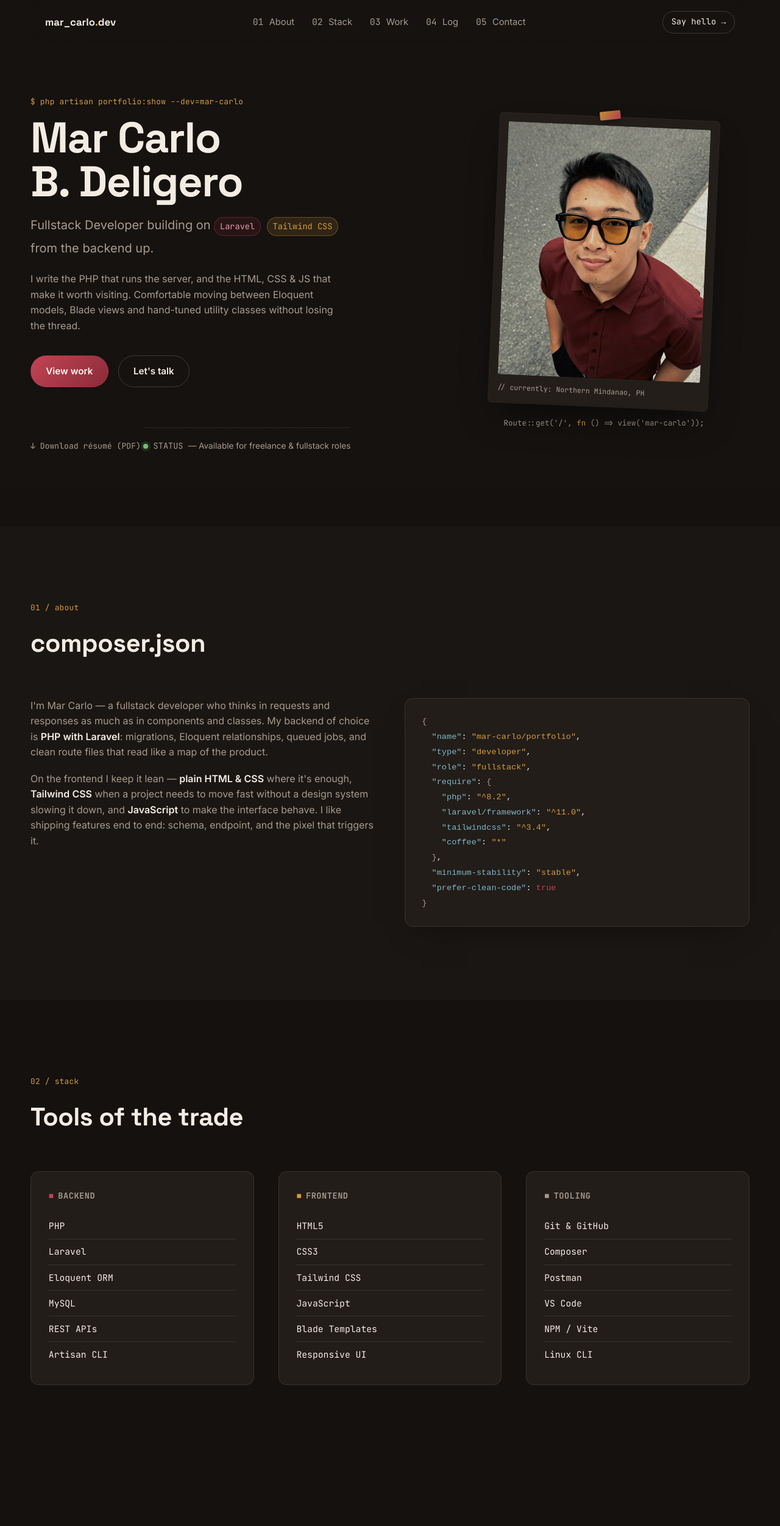
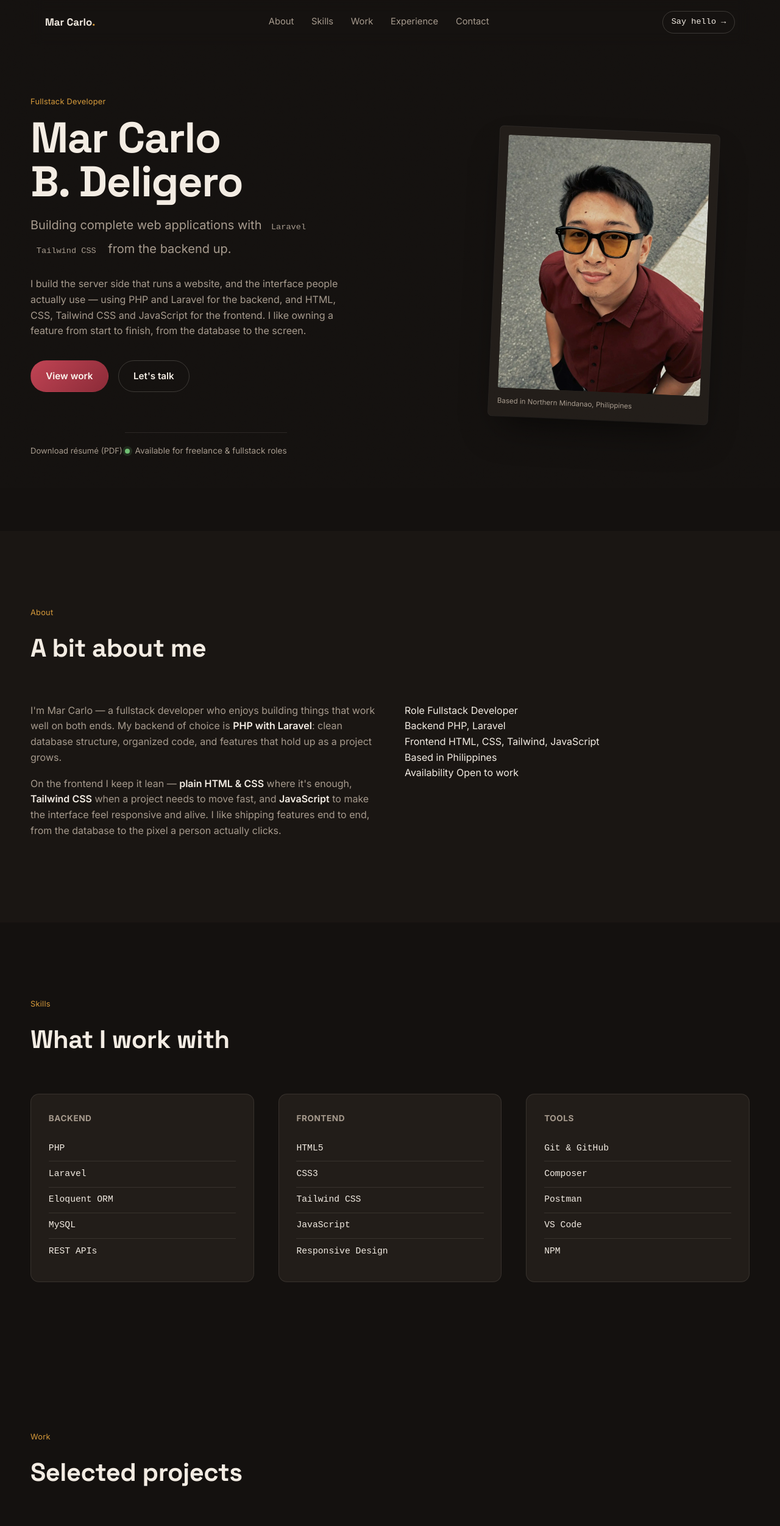
Before and after one commit to MarCarloDeligero/marcarlodeligero.github.io, a plain HTML site: page index.html in a window 1280 px wide. Shown: the top 2503 px of the page at 61% size. Drawn offline with Linux system fonts and the light colour scheme.

Commit message:
Refactor text and update contact information
Updated various text elements for clarity and consistency, including meta descriptions, section headings, and project descriptions. Adjusted email contact information and footer text.

```diff
--- a/index.html
+++ b/index.html
@@ -4,34 +4,35 @@
 <meta charset="UTF-8">
 <meta name="viewport" content="width=device-width, initial-scale=1.0">
 <title>Mar Carlo B. Deligero — Fullstack Developer</title>
-<meta name="description" content="Mar Carlo B. Deligero — Fullstack Developer working with PHP Laravel, Tailwind CSS, HTML &amp; JavaScript.">
+<meta name="description" content="Mar Carlo B. Deligero — Fullstack Developer working with PHP Laravel, Tailwind CSS, HTML and JavaScript.">
 <link rel="icon" href="favicon.svg" type="image/svg+xml">
 
 <!-- Open Graph -->
 <meta property="og:type" content="website">
 <meta property="og:title" content="Mar Carlo B. Deligero — Fullstack Developer">
-<meta property="og:description" content="PHP Laravel backend, Tailwind CSS &amp; JavaScript frontend. View my work and get in touch.">
+<meta property="og:description" content="Laravel backend, Tailwind CSS and JavaScript frontend. View my work and get in touch.">
 <meta property="og:image" content="images/mar-carlo.jpg">
 <meta property="og:url" content="https://marcarlo.dev">
 
 <!-- Twitter -->
 <meta name="twitter:card" content="summary_large_image">
 <meta name="twitter:title" content="Mar Carlo B. Deligero — Fullstack Developer">
-<meta name="twitter:description" content="PHP Laravel backend, Tailwind CSS &amp; JavaScript frontend.">
+<meta name="twitter:description" content="Laravel backend, Tailwind CSS and JavaScript frontend.">
 <meta name="twitter:image" content="images/mar-carlo.jpg">
 
 <link rel="preconnect" href="https://fonts.googleapis.com">
 <link rel="preconnect" href="https://fonts.gstatic.com" crossorigin>
-<link href="https://fonts.googleapis.com/css2?family=Space+Grotesk:wght@500;600;700&family=Inter:wght@400;500;600;700&family=JetBrains+Mono:wght@400;500;700&display=swap" rel="stylesheet">
+<link href="https://fonts.googleapis.com/css2?family=Space+Grotesk:wght@500;600;700&family=Inter:wght@400;500;600;700&display=swap" rel="stylesheet">
 <link rel="stylesheet" href="style.css">
 </head>
 <body>
 
-<!-- BOOT OVERLAY -->
+<!-- LOADING OVERLAY -->
 <div class="boot" id="boot">
   <div class="boot__inner">
-    <p class="boot__line"><span class="boot__prompt">guest@portfolio</span><span class="boot__sep">:~$</span> <span id="bootType"></span><span class="cursor">▌</span></p>
+    <p class="boot__name">Mar Carlo</p>
     <div class="boot__bar"><div class="boot__bar-fill" id="bootFill"></div></div>
+    <p class="boot__label">Loading portfolio…</p>
   </div>
 </div>
 
@@ -39,13 +40,13 @@
 
 <!-- NAV -->
 <header class="nav" id="nav">
-  <a href="#top" class="nav__logo">mar_carlo<span class="dot">.</span>dev</a>
+  <a href="#top" class="nav__logo">Mar Carlo<span class="dot">.</span></a>
   <nav class="nav__links">
-    <a href="#about"><span class="mono muted">01</span> About</a>
-    <a href="#stack"><span class="mono muted">02</span> Stack</a>
-    <a href="#work"><span class="mono muted">03</span> Work</a>
-    <a href="#experience"><span class="mono muted">04</span> Log</a>
-    <a href="#contact"><span class="mono muted">05</span> Contact</a>
+    <a href="#about">About</a>
+    <a href="#stack">Skills</a>
+    <a href="#work">Work</a>
+    <a href="#experience">Experience</a>
+    <a href="#contact">Contact</a>
   </nav>
   <a href="#contact" class="nav__cta">Say hello →</a>
   <button class="nav__burger" id="burger" aria-label="Open menu" aria-expanded="false">
@@ -54,11 +55,11 @@
 </header>
 
 <div class="nav__mobile" id="navMobile">
-  <a href="#about">01 · About</a>
-  <a href="#stack">02 · Stack</a>
-  <a href="#work">03 · Work</a>
-  <a href="#experience">04 · Log</a>
-  <a href="#contact">05 · Contact</a>
+  <a href="#about">About</a>
+  <a href="#stack">Skills</a>
+  <a href="#work">Work</a>
+  <a href="#experience">Experience</a>
+  <a href="#contact">Contact</a>
 </div>
 
 <main id="top">
@@ -67,40 +68,40 @@
   <section class="hero">
     <div class="hero__grid">
       <div class="hero__copy reveal">
-        <p class="eyebrow mono">$ php artisan portfolio:show <span class="accent-amber">--dev=mar-carlo</span></p>
+        <p class="eyebrow">Fullstack Developer</p>
         <h1 class="hero__title">
           Mar Carlo<br>
           B. Deligero
         </h1>
         <p class="hero__role">
-          Fullstack Developer building on
-          <span class="tag tag--maroon">Laravel</span>
-          <span class="tag tag--amber">Tailwind CSS</span>
+          Building complete web applications with
+          <span class="tag">Laravel</span>
+          <span class="tag">Tailwind CSS</span>
           from the backend up.
         </p>
         <p class="hero__desc">
-          I write the PHP that runs the server, and the HTML, CSS &amp; JS that
-          make it worth visiting. Comfortable moving between Eloquent models,
-          Blade views and hand-tuned utility classes without losing the thread.
+          I build the server side that runs a website, and the interface
+          people actually use — using PHP and Laravel for the backend, and
+          HTML, CSS, Tailwind CSS and JavaScript for the frontend. I like
+          owning a feature from start to finish, from the database to the
+          screen.
         </p>
         <div class="hero__actions">
           <a href="#work" class="btn btn--primary">View work</a>
           <a href="#contact" class="btn btn--ghost">Let's talk</a>
         </div>
-        <a href="resume.pdf" class="resume-link mono" download>↓ Download résumé (PDF)</a>
+        <a href="resume.pdf" class="resume-link" download>Download résumé (PDF)</a>
         <div class="hero__status">
           <span class="status-dot"></span>
-          <span class="mono">STATUS</span> — Available for freelance &amp; fullstack roles
+          Available for freelance &amp; fullstack roles
         </div>
       </div>
 
       <div class="hero__photo reveal reveal--delay">
         <div class="photo-card">
           <img src="images/mar-carlo.jpg" alt="Mar Carlo B. Deligero standing on a city street" class="photo-card__img">
-          <span class="photo-card__pin"></span>
-          <span class="photo-card__tag mono">// currently: Northern Mindanao, PH</span>
+          <span class="photo-card__tag">Based in Northern Mindanao, Philippines</span>
         </div>
-        <p class="photo-caption mono">Route::get('/', <span class="accent-amber">fn</span> () =&gt; view('mar-carlo'));</p>
       </div>
     </div>
   </section>
@@ -108,85 +109,88 @@
   <!-- ABOUT -->
   <section class="about" id="about">
     <div class="section-head reveal">
-      <span class="eyebrow mono">01 / about</span>
-      <h2>composer.json</h2>
+      <span class="eyebrow">About</span>
+      <h2>A bit about me</h2>
     </div>
 
     <div class="about__grid">
       <div class="about__text reveal">
         <p>
-          I'm Mar Carlo — a fullstack developer who thinks in requests and responses
-          as much as in components and classes. My backend of choice is
-          <strong>PHP with Laravel</strong>: migrations, Eloquent relationships,
-          queued jobs, and clean route files that read like a map of the product.
+          I'm Mar Carlo — a fullstack developer who enjoys building things
+          that work well on both ends. My backend of choice is
+          <strong>PHP with Laravel</strong>: clean database structure,
+          organized code, and features that hold up as a project grows.
         </p>
         <p>
           On the frontend I keep it lean — <strong>plain HTML &amp; CSS</strong>
-          where it's enough, <strong>Tailwind CSS</strong> when a project needs to
-          move fast without a design system slowing it down, and
-          <strong>JavaScript</strong> to make the interface behave. I like
-          shipping features end to end: schema, endpoint, and the pixel that
-          triggers it.
+          where it's enough, <strong>Tailwind CSS</strong> when a project needs
+          to move fast, and <strong>JavaScript</strong> to make the interface
+          feel responsive and alive. I like shipping features end to end,
+          from the database to the pixel a person actually clicks.
         </p>
       </div>
 
-      <div class="about__json reveal reveal--delay">
-        <pre class="code-block mono"><code><span class="code-punct">{</span>
-  <span class="code-key">"name"</span>: <span class="code-str">"mar-carlo/portfolio"</span>,
-  <span class="code-key">"type"</span>: <span class="code-str">"developer"</span>,
-  <span class="code-key">"role"</span>: <span class="code-str">"fullstack"</span>,
-  <span class="code-key">"require"</span>: <span class="code-punct">{</span>
-    <span class="code-key">"php"</span>: <span class="code-str">"^8.2"</span>,
-    <span class="code-key">"laravel/framework"</span>: <span class="code-str">"^11.0"</span>,
-    <span class="code-key">"tailwindcss"</span>: <span class="code-str">"^3.4"</span>,
-    <span class="code-key">"coffee"</span>: <span class="code-str">"*"</span>
-  <span class="code-punct">}</span>,
-  <span class="code-key">"minimum-stability"</span>: <span class="code-str">"stable"</span>,
-  <span class="code-key">"prefer-clean-code"</span>: <span class="code-kw">true</span>
-<span class="code-punct">}</span></code></pre>
+      <div class="facts reveal reveal--delay">
+        <div class="facts__row">
+          <span class="facts__label">Role</span>
+          <span class="facts__value">Fullstack Developer</span>
+        </div>
+        <div class="facts__row">
+          <span class="facts__label">Backend</span>
+          <span class="facts__value">PHP, Laravel</span>
+        </div>
+        <div class="facts__row">
+          <span class="facts__label">Frontend</span>
+          <span class="facts__value">HTML, CSS, Tailwind, JavaScript</span>
+        </div>
+        <div class="facts__row">
+          <span class="facts__label">Based in</span>
+          <span class="facts__value">Philippines</span>
+        </div>
+        <div class="facts__row">
+          <span class="facts__label">Availability</span>
+          <span class="facts__value facts__value--accent">Open to work</span>
+        </div>
       </div>
     </div>
   </section>
 
-  <!-- STACK -->
+  <!-- SKILLS -->
   <section class="stack" id="stack">
     <div class="section-head reveal">
-      <span class="eyebrow mono">02 / stack</span>
-      <h2>Tools of the trade</h2>
+      <span class="eyebrow">Skills</span>
+      <h2>What I work with</h2>
     </div>
 
     <div class="stack__grid">
       <div class="stack__col reveal">
-        <h3 class="mono stack__label"><span class="accent-maroon">■</span> backend</h3>
+        <h3 class="stack__label">Backend</h3>
         <ul class="stack__list">
           <li>PHP</li>
           <li>Laravel</li>
           <li>Eloquent ORM</li>
           <li>MySQL</li>
           <li>REST APIs</li>
-          <li>Artisan CLI</li>
         </ul>
       </div>
       <div class="stack__col reveal reveal--delay">
-        <h3 class="mono stack__label"><span class="accent-amber">■</span> frontend</h3>
+        <h3 class="stack__label">Frontend</h3>
         <ul class="stack__list">
           <li>HTML5</li>
           <li>CSS3</li>
           <li>Tailwind CSS</li>
           <li>JavaScript</li>
-          <li>Blade Templates</li>
-          <li>Responsive UI</li>
+          <li>Responsive Design</li>
         </ul>
       </div>
       <div class="stack__col reveal reveal--delay2">
-        <h3 class="mono stack__label"><span class="accent-line">■</span> tooling</h3>
+        <h3 class="stack__label">Tools</h3>
         <ul class="stack__list">
           <li>Git &amp; GitHub</li>
           <li>Composer</li>
           <li>Postman</li>
           <li>VS Code</li>
-          <li>NPM / Vite</li>
-          <li>Linux CLI</li>
+          <li>NPM</li>
         </ul>
       </div>
     </div>
@@ -195,21 +199,21 @@
   <!-- WORK -->
   <section class="work" id="work">
     <div class="section-head reveal">
-      <span class="eyebrow mono">03 / work</span>
-      <h2>Selected routes</h2>
+      <span class="eyebrow">Work</span>
+      <h2>Selected projects</h2>
     </div>
 
     <div class="work__grid">
 
       <article class="project reveal">
-        <p class="project__route mono">Route::get('/projects/<span class="accent-amber">01</span>')</p>
+        <p class="project__num">Project 01</p>
         <h3>Inventory &amp; Sales System</h3>
         <p class="project__desc">
           A Laravel-powered inventory manager with real-time stock tracking,
           low-stock alerts, and a Tailwind dashboard for daily sales reporting.
         </p>
         <div class="project__tags">
-          <span class="tag tag--maroon">Laravel</span>
+          <span class="tag">Laravel</span>
           <span class="tag tag--outline">MySQL</span>
           <span class="tag tag--outline">Tailwind CSS</span>
         </div>
@@ -220,16 +224,16 @@
       </article>
 
       <article class="project reveal reveal--delay">
-        <p class="project__route mono">Route::get('/projects/<span class="accent-amber">02</span>')</p>
+        <p class="project__num">Project 02</p>
         <h3>Client Booking Platform</h3>
         <p class="project__desc">
-          An appointment booking app built on Laravel with Blade views, form
-          validation, and a JavaScript-driven calendar for scheduling slots.
+          An appointment booking app built on Laravel with form validation
+          and a JavaScript-driven calendar for scheduling slots.
         </p>
         <div class="project__tags">
-          <span class="tag tag--maroon">Laravel</span>
+          <span class="tag">Laravel</span>
           <span class="tag tag--outline">JavaScript</span>
-          <span class="tag tag--outline">Blade</span>
+          <span class="tag tag--outline">MySQL</span>
         </div>
         <div class="project__links">
           <a href="#" class="project__link">Live demo →</a>
@@ -238,14 +242,14 @@
       </article>
 
       <article class="project reveal reveal--delay2">
-        <p class="project__route mono">Route::get('/projects/<span class="accent-amber">03</span>')</p>
+        <p class="project__num">Project 03</p>
         <h3>Portfolio API</h3>
         <p class="project__desc">
-          A small REST API serving project &amp; blog content to a Tailwind
-          frontend — built to practice clean Laravel API resources and auth.
+          A small REST API serving project and blog content to a Tailwind
+          frontend — built to practice clean Laravel API design and auth.
         </p>
         <div class="project__tags">
-          <span class="tag tag--maroon">Laravel</span>
+          <span class="tag">Laravel</span>
           <span class="tag tag--outline">REST API</span>
           <span class="tag tag--outline">HTML/CSS</span>
         </div>
@@ -256,36 +260,44 @@
       </article>
 
     </div>
-    <p class="work__note mono muted">// swap the links above with your real repos and live URLs</p>
+    <p class="work__note">These will link to live projects and repositories once published.</p>
   </section>
 
-  <!-- EXPERIENCE / GIT LOG -->
+  <!-- EXPERIENCE -->
   <section class="experience" id="experience">
     <div class="section-head reveal">
-      <span class="eyebrow mono">04 / log</span>
-      <h2>git log --oneline</h2>
+      <span class="eyebrow">Experience</span>
+      <h2>My journey so far</h2>
     </div>
 
-    <div class="gitlog reveal">
-      <div class="gitlog__row">
-        <span class="gitlog__hash mono">a3f9c1e</span>
-        <span class="gitlog__msg">Building fullstack apps with Laravel + Tailwind CSS</span>
-        <span class="gitlog__date mono muted">present</span>
+    <div class="timeline reveal">
+      <div class="timeline__item">
+        <span class="timeline__dot"></span>
+        <div class="timeline__content">
+          <span class="timeline__year">Present</span>
+          <p class="timeline__msg">Building fullstack apps with Laravel and Tailwind CSS</p>
+        </div>
       </div>
-      <div class="gitlog__row">
-        <span class="gitlog__hash mono">7b2e884</span>
-        <span class="gitlog__msg">Shipped first client project end-to-end (backend + frontend)</span>
-        <span class="gitlog__date mono muted">2024</span>
+      <div class="timeline__item">
+        <span class="timeline__dot"></span>
+        <div class="timeline__content">
+          <span class="timeline__year">2024</span>
+          <p class="timeline__msg">Shipped my first client project end-to-end, backend and frontend</p>
+        </div>
       </div>
-      <div class="gitlog__row">
-        <span class="gitlog__hash mono">d19a0f2</span>
-        <span class="gitlog__msg">Learned Laravel, Eloquent &amp; RESTful API design</span>
-        <span class="gitlog__date mono muted">2023</span>
+      <div class="timeline__item">
+        <span class="timeline__dot"></span>
+        <div class="timeline__content">
+          <span class="timeline__year">2023</span>
+          <p class="timeline__msg">Learned Laravel, database design, and building REST APIs</p>
+        </div>
       </div>
-      <div class="gitlog__row">
-        <span class="gitlog__hash mono">4c6e701</span>
-        <span class="gitlog__msg">Started with core HTML, CSS &amp; JavaScript fundamentals</span>
-        <span class="gitlog__date mono muted">2022</span>
+      <div class="timeline__item">
+        <span class="timeline__dot"></span>
+        <div class="timeline__content">
+          <span class="timeline__year">2022</span>
+          <p class="timeline__msg">Started with the fundamentals — HTML, CSS and JavaScript</p>
+        </div>
       </div>
     </div>
   </section>
@@ -294,27 +306,27 @@
   <section class="contact" id="contact">
     <div class="contact__grid">
       <div class="contact__copy reveal">
-        <span class="eyebrow mono">05 / contact</span>
-        <h2>$ contact --send</h2>
+        <span class="eyebrow">Contact</span>
+        <h2>Get in touch</h2>
         <p>
           Got a project that needs a Laravel backend and a frontend that
           doesn't feel bolted on? I'm open to freelance work and fullstack
           roles — email me directly.
         </p>
         <div class="contact__socials">
-          <a href="mailto:marcarlodeligerob@gmail.com">Email</a>
+          <a href="mailto:deligero.c@yahoo.com">Email</a>
           <a href="#">GitHub</a>
           <a href="#">LinkedIn</a>
         </div>
       </div>
 
       <div class="contact__email-card reveal reveal--delay">
-        <p class="mono field__label">$ echo $CONTACT_EMAIL</p>
-        <a href="mailto:marcarlodeligerob@gmail.com" class="contact__email">marcarlodeligerob@gmail.com</a>
+        <p class="field__label">Email me at</p>
+        <a href="mailto:deligero.c@yahoo.com" class="contact__email">deligero.c@yahoo.com</a>
         <button class="btn btn--ghost btn--full" id="copyEmailBtn" type="button">
           <span id="copyEmailLabel">Copy email</span>
         </button>
-        <p class="field__hint mono muted">// reach out directly — no form, no middleman</p>
+        <p class="field__hint">I'll get back to you as soon as I can.</p>
       </div>
     </div>
   </section>
@@ -322,8 +334,8 @@
 </main>
 
 <footer class="footer">
-  <p class="mono muted">© <span id="year"></span> Mar Carlo B. Deligero — built with HTML, CSS &amp; JS.</p>
-  <a href="#top" class="footer__top mono">back to top ↑</a>
+  <p class="muted">© <span id="year"></span> Mar Carlo B. Deligero — built with HTML, CSS &amp; JS.</p>
+  <a href="#top" class="footer__top">Back to top ↑</a>
 </footer>
 
 <script src="script.js"></script>
```
